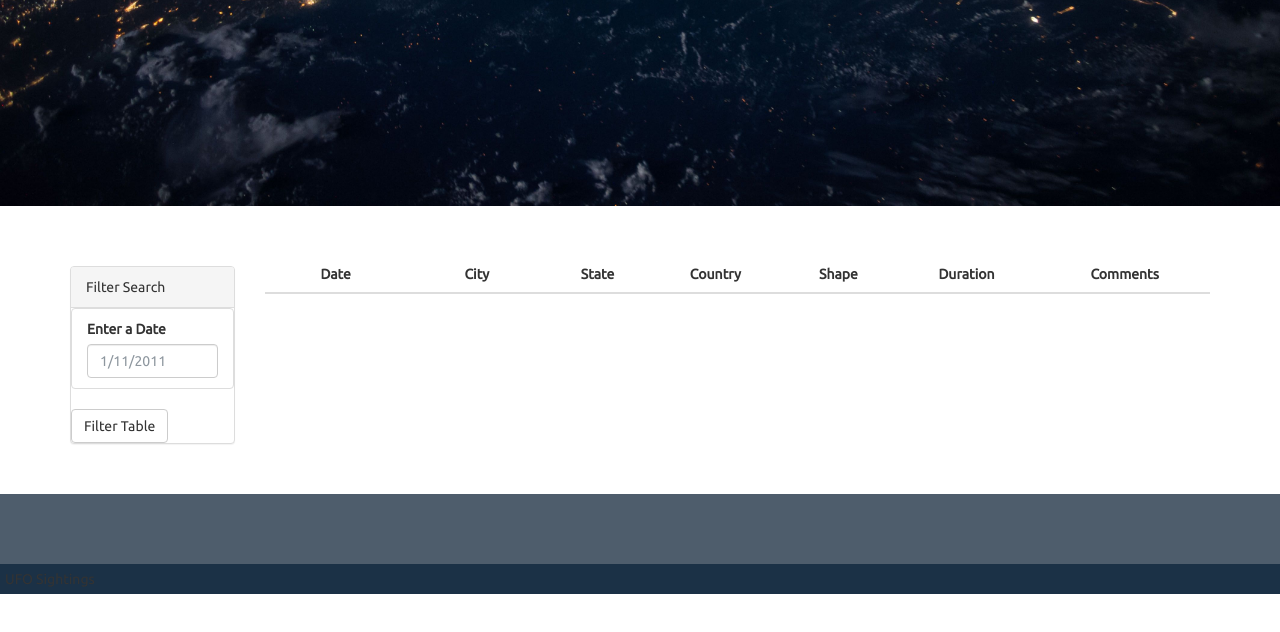
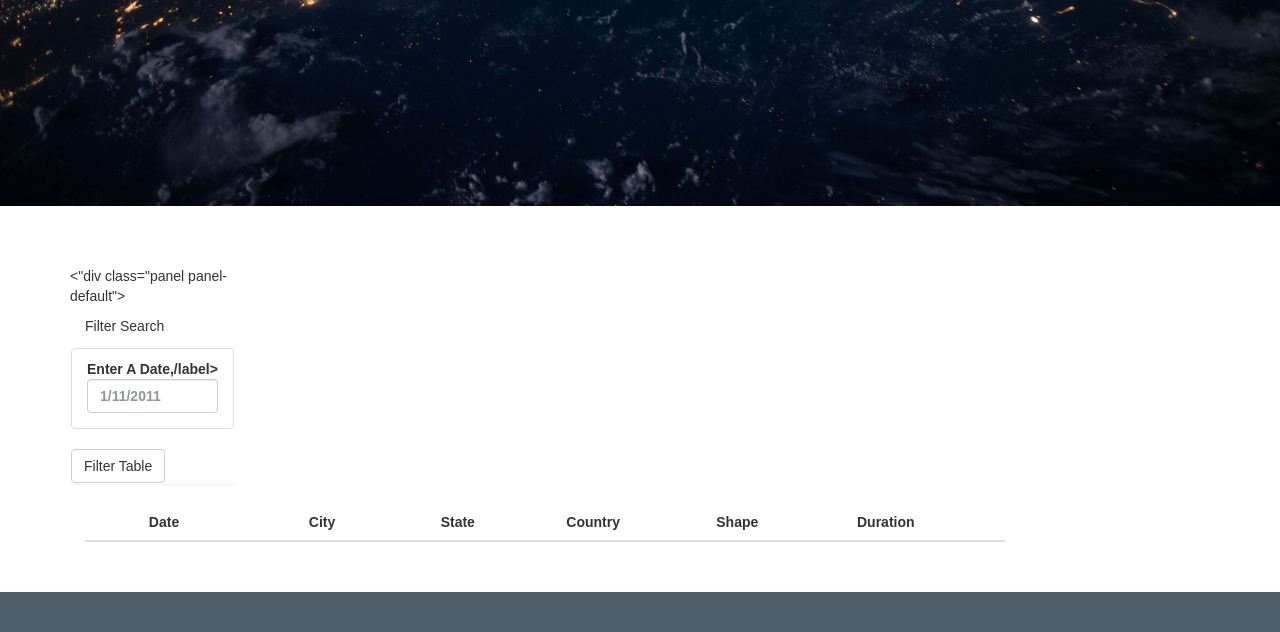
Before and after one commit to akspel/javascript-challenge, a plain HTML site: page index.html in a window 1280 px wide. Shown: the part 406-1038 px from the top of the page. Before the commit the page ends 1000 px from the top, so only its background shows below. Drawn offline with nearby package versions, Linux system fonts and the light colour scheme.

Commit message:
index file added

```diff
--- a/index.html
+++ b/index.html
@@ -5,7 +5,7 @@
     <meta charset="utf-8">
     <title>UFO Finder</title>
     <meta name="viewport" content="width=device-width, initial-scale=1">
-  <link rel="stylesheet" href="https://maxcdn.bootstrapcdn.com/bootswatch/3.3.7/superhero/bootstrap.min.css">
+    <link rel="stylesheet" href="https://maxcdn.bootstrapcdn.com/bootswatch/3.3.7/superhero/bootstrap.min.css"
     <link href="https://fonts.googleapis.com/css?family=Ubuntu" rel="stylesheet">
     <link rel="stylesheet" href="static/css/style.css">
 </head>
@@ -29,14 +29,14 @@
         <div class="row margin-top-50">
             <div class="col-md-2">
               <aside class="filters">
-            <div class="panel panel-default">
+                <"div class="panel panel-default">
                     <div class="panel-heading">Filter Search</div>
-              <div class="panel-body">
+                    <div class="panel body">
                         <form>
-                  <div class="form-group">
+                            <div class="form group">
                                 <ul class="list-group" id="filters">
                                     <li class="filter list-group-item">
-                        <label for="date">Enter a Date</label>
+                                        <label for="date">Enter A Date,/label>
                                         <input class="form-control" id="datetime" type="text" placeholder="1/11/2011">
                                     </li>
                                 </ul>
@@ -58,22 +58,19 @@
                                 <th class="table-head">Country</th>
                                 <th class="table-head">Shape</th>
                                 <th class="table-head">Duration</th>
-                  <th class="table-head">Comments</th>
+                                <th class="table-head".Comments</th>
                             </tr>
                         </thead>
                         <tbody></tbody>
                     </table>
                 </div>
             </div>
-      </div>
-    </div>
             <footer class="footer">
-      <span class="bottom">UFO Sightings</span>
+                <span class="buttom"UFO Sightings</span>
             </footer>
         </div>
         <script src="https://cdnjs.cloudflare.com/ajax/libs/d3/4.11.0/d3.js"></script>
         <script src="static/js/data.js"></script>
         <script src="static/js/app.js"></script>
     </body>
-
 </html>
```
Lines whose indentation alone changed are shown as unchanged.
